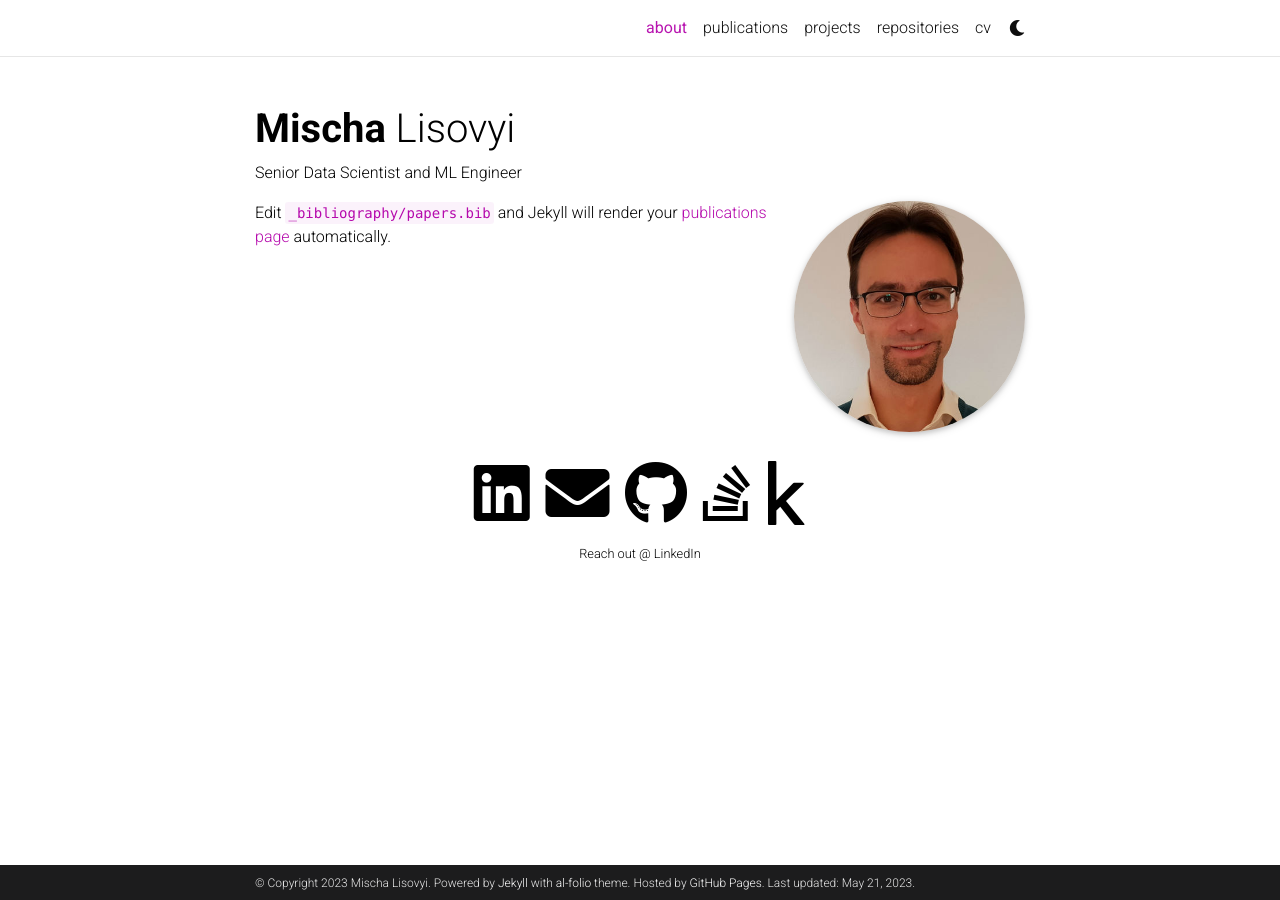
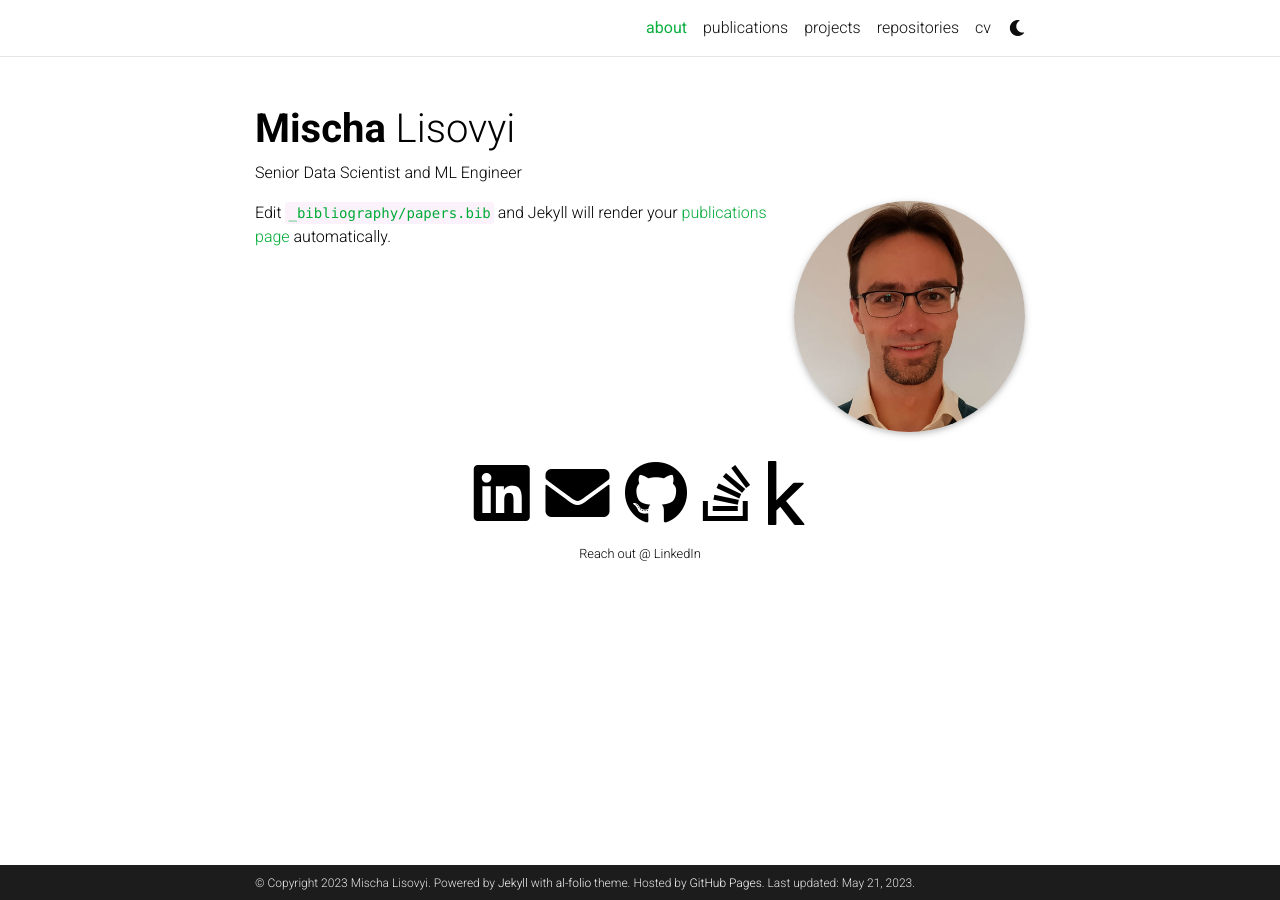
Before and after one commit to mlisovyi/mlisovyi.github.io, a Jekyll site: the page built from _pages/about.md, in a window 1280 px wide. Built offline with Jekyll 4.4.1, drawn with Linux system fonts in a browser that asks for light colours; full-size pictures stand in for the smaller copies a plugin makes; comment, search, counter and statistics services are not loaded; a style sheet for code colours, icons or effects is not loaded.

Commit message:
change global theme color

```diff
--- a/_sass/_themes.scss
+++ b/_sass/_themes.scss
@@ -7,14 +7,14 @@
   --global-code-bg-color: #{$code-bg-color-light};
   --global-text-color: #{$black-color};
   --global-text-color-light: #{$grey-color};
-  --global-theme-color: #{$purple-color};
-  --global-hover-color: #{$purple-color};
+  --global-theme-color: #{$green-color};
+  --global-hover-color: #{$green-color};
   --global-hover-text-color: #{$white-color};
   --global-footer-bg-color: #{$grey-color-dark};
   --global-footer-text-color: #{$grey-color-light};
   --global-footer-link-color: #{$white-color};
   --global-distill-app-color: #{$grey-color};
-  --global-divider-color: rgba(0,0,0,.1);
+  --global-divider-color: rgba(0, 0, 0, .1);
   --global-card-bg-color: #{$white-color};
 
   --global-tip-block: #42b983;
@@ -31,17 +31,19 @@
   --global-danger-block-title: #c00;
 
   .fa-sun {
-    display : none;
+    display: none;
   }
+
   .fa-moon {
     padding-left: 10px;
     padding-top: 12px;
-    display : block;
+    display: block;
   }
 
   .repo-img-light {
     display: block;
   }
+
   .repo-img-dark {
     display: none;
   }
@@ -52,8 +54,8 @@
   --global-code-bg-color: #{$code-bg-color-dark};
   --global-text-color: #{$grey-color-light};
   --global-text-color-light: #{$grey-color-light};
-  --global-theme-color: #{$cyan-color};
-  --global-hover-color: #{$cyan-color};
+  --global-theme-color: #{$green-color-bright};
+  --global-hover-color: #{$green-color-bright};
   --global-hover-text-color: #{$white-color};
   --global-footer-bg-color: #{$grey-color-light};
   --global-footer-text-color: #{$grey-color-dark};
@@ -78,15 +80,17 @@
   .fa-sun {
     padding-left: 10px;
     padding-top: 12px;
-    display : block;
+    display: block;
   }
+
   .fa-moon {
-    display : none;
+    display: none;
   }
 
   .repo-img-light {
     display: none;
   }
+
   .repo-img-dark {
     display: block;
   }
```
